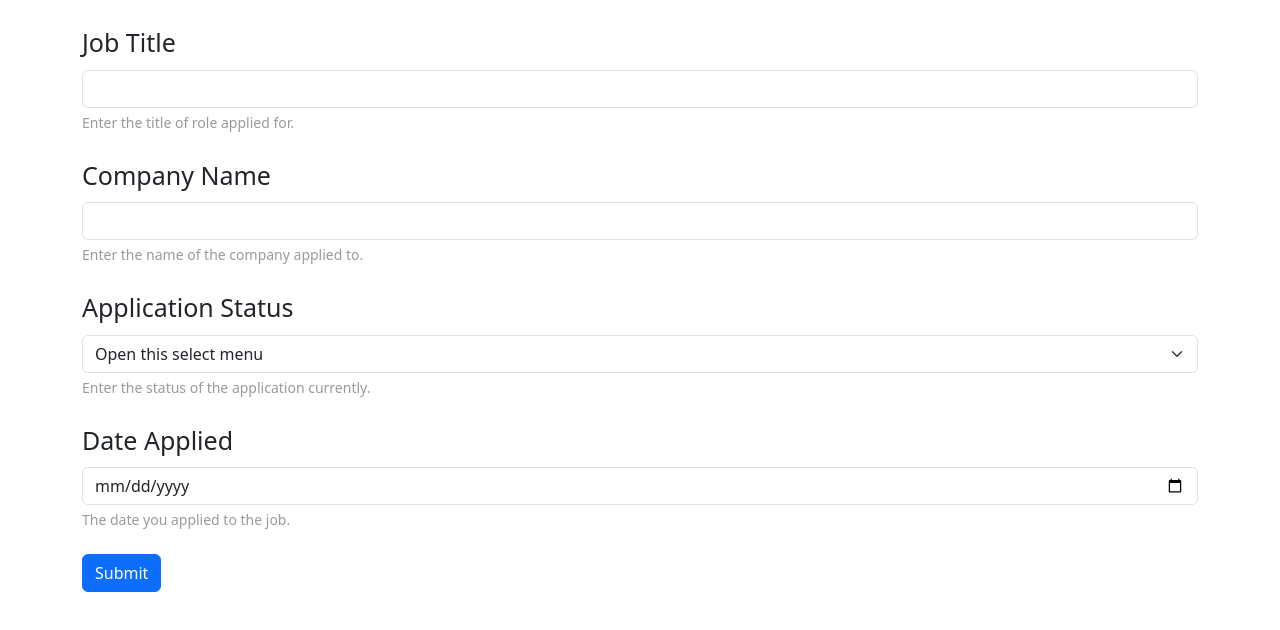
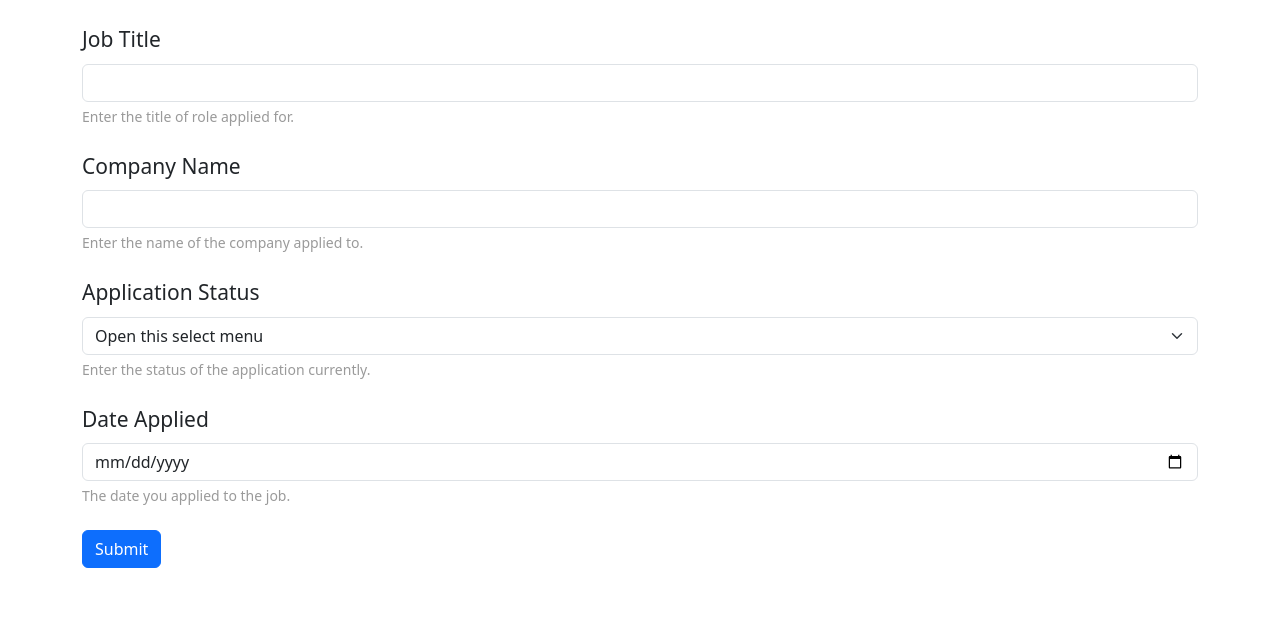
Before and after one commit to klavoie1/resume-dashboard, an Angular app in the folder src/UI/: page /add-application in a window 1280 px wide. Shown: the top 630 px of the page. Built offline with nearby package versions, Linux system fonts and the light colour scheme.

Commit message:
Decreased title size on form

```diff
--- a/src/UI/src/app/features/add-application/add-application.css
+++ b/src/UI/src/app/features/add-application/add-application.css
@@ -3,5 +3,5 @@
 }
 
 #applicationTitle {
-  font-size: 25px;
+  font-size: 21px;
 }
```
